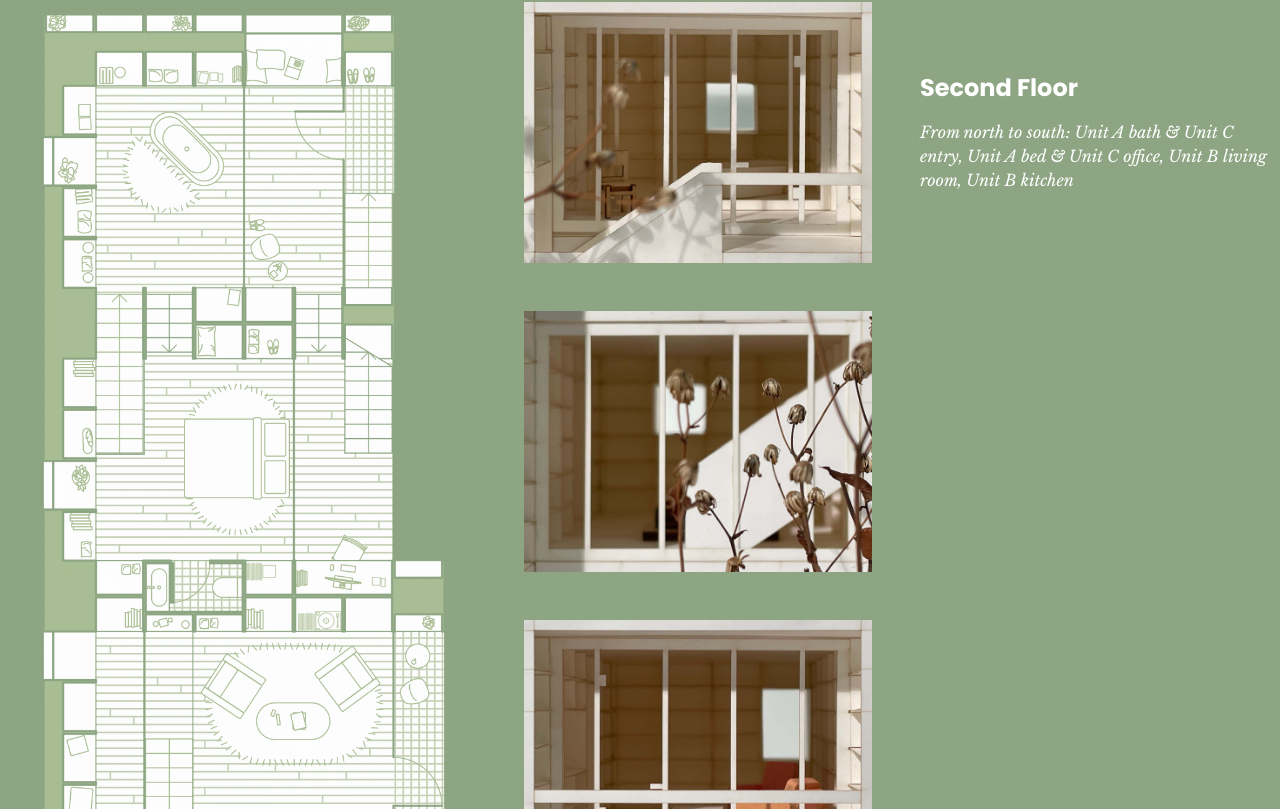
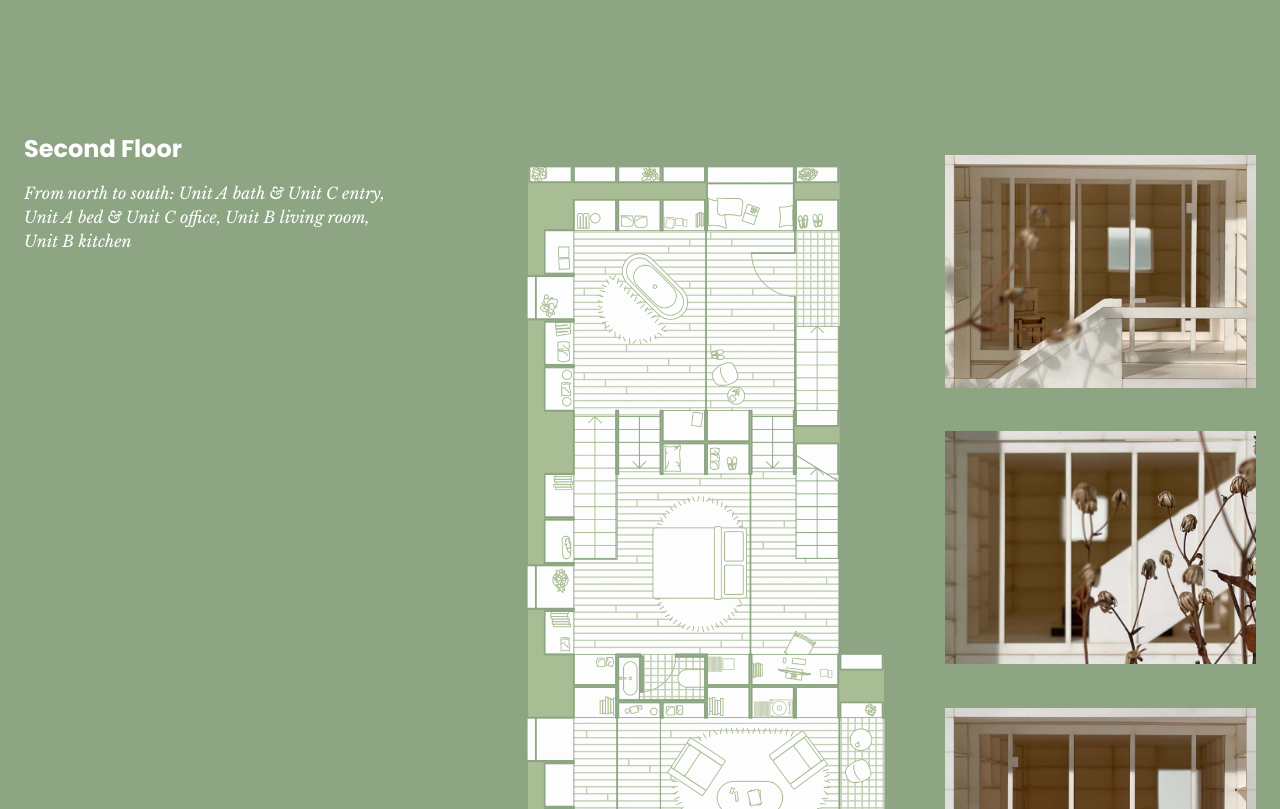
Before and after one commit to timrwood/portfolio, a SvelteKit app: page /projects/put-away-house in a window 1280 px wide. Shown: the part 4271-5080 px from the top of the page. Built offline with nearby package versions, Linux system fonts and the light colour scheme.

Commit message:
Split view for plan and images

```diff
--- a/src/routes/projects/put-away-house/PlanAndImages.svelte
+++ b/src/routes/projects/put-away-house/PlanAndImages.svelte
@@ -1,4 +1,6 @@
 <script lang="ts">
+  import { SplitView } from '$lib/projects';
+
   export let plan: string;
   export let photo1: string;
   export let photo2: string;
@@ -13,16 +15,18 @@
   style="background-color:#8DA582"
 >
   <div class="xl:container mx-auto px-3">
-    <div class="grid grid-cols-[4fr_3fr_3fr] grid-rows-4 gap-x-12 place-items-center">
-      <img src={plan} alt="Full Bleed" class="row-span-4 col-span-1" />
-      <img src={photo1} alt="Full Bleed" class="row-span-1 col-start-2 col-span-1" />
-      <img src={photo2} alt="Full Bleed" class="row-span-1 col-start-2 col-span-1" />
-      <img src={photo3} alt="Full Bleed" class="row-span-1 col-start-2 col-span-1" />
-      <img src={photo4} alt="Full Bleed" class="row-span-1 col-start-2 col-span-1" />
-      <div class="row-start-1 row-end-1 col-start-3 col-span-1 justify-self-start">
+    <SplitView align="top" spacing="1|2">
+      <div slot="left">
         <div class="pb-4 text-2xl font-bold text-white w-full">{title}</div>
         <div class="text-l font-serif italic text-white w-full">{subtitle}</div>
       </div>
-    </div>
+      <div slot="right" class="grid grid-cols-[4fr_3fr] grid-rows-4 gap-x-8 place-items-center">
+        <img src={plan} alt="{title} Plan" class="row-span-4 col-span-1" />
+        <img src={photo1} alt="Full Bleed" class="row-span-1 col-start-2 col-span-1" />
+        <img src={photo2} alt="Full Bleed" class="row-span-1 col-start-2 col-span-1" />
+        <img src={photo3} alt="Full Bleed" class="row-span-1 col-start-2 col-span-1" />
+        <img src={photo4} alt="Full Bleed" class="row-span-1 col-start-2 col-span-1" />
+      </div>
+    </SplitView>
   </div>
 </div>
```
